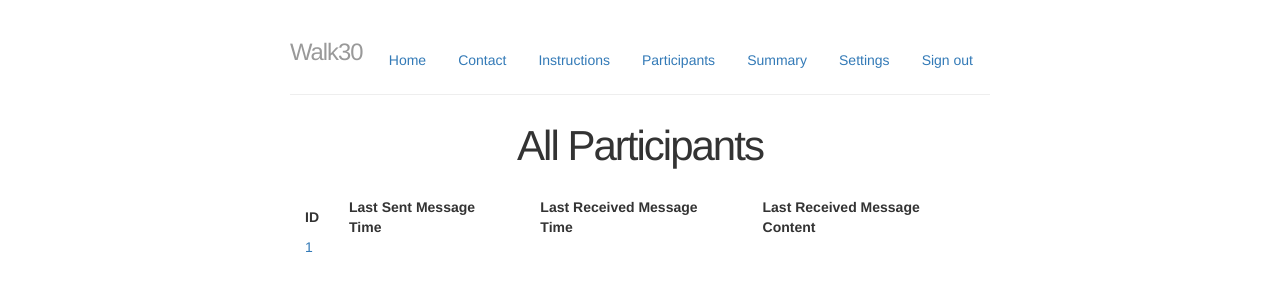
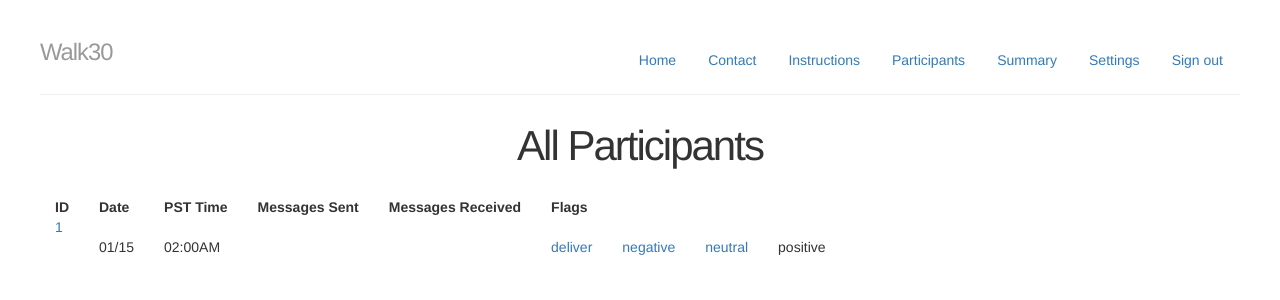
Before and after one commit to ianblu1/walk30Experiment, a Rails app: page /participants in a window 1280 px wide. Shown: the top 300 px of the page. Run offline with Rails 7, Linux system fonts and the light colour scheme; a user stored in the database is signed in; tables that the repository leaves empty hold one stand-in row (values such as "Sample post"); style sheets or scripts are compiled from the project's sources; parts of the project's set-up code (start-up, migrations or seed data) failed here and were passed over; some libraries are stand-ins or nearby versions.

Commit message:
Adds status flag to Message class, and UI elements to assign flags. Adds type to Participant class, which makes it possible to define Participant subclasses. This is convenient for enabling a RobotParticipant subclass for testing, and may be a nice way to encapsulate the timing algorithm - each could live in a separate participant subclass.

```diff
--- a/app/assets/stylesheets/custom.css.scss
+++ b/app/assets/stylesheets/custom.css.scss
@@ -56,7 +56,7 @@ body {
   /* Custom container */
   .container-narrow {
     margin: 0 auto;
-    max-width: 700px;
+    max-width: 1200px;
   }
   .container-narrow > hr {
     margin: 30px 0;
--- a/app/controllers/participants_controller.rb
+++ b/app/controllers/participants_controller.rb
@@ -37,7 +37,7 @@ class ParticipantsController < ApplicationController
   end
 
   def index
-    @participants = Participant.paginate(page: params[:page])
+    @participants = Participant.paginate  :page => params[:page], :per_page => 5, :conditions => ['status = ?', Participant::ACTIVE]
   end
 
   def show
--- a/app/models/message.rb
+++ b/app/models/message.rb
@@ -19,15 +19,21 @@ class Message < ActiveRecord::Base
   belongs_to :participant
 
   #message mediums
-  TEXT = 0
-  EMAIL = 1
-  TEST = 2
+  TEST = 0
+  TEXT = 1
+  EMAIL = 2
 
   #message status codes
   PENDING = 0
   DELIVERED = 1
   RECEIVED = 2
   FAILED = 3
+
+  #message flags
+  NEUTRAL = 0
+  POSITIVE = 1
+  NEGATIVE = 2
+
 
   validates :participant_id, presence:true
   validates :medium, presence:true
@@ -40,15 +46,23 @@ class Message < ActiveRecord::Base
 
   validates :subject, length: { maximum: 140 }, :if => :email?
 
+  before_create {|message|
+                message.sent_at = DateTime.now if message.received?
+                }
+
   def self.deliverAllPendingScheduledBeforeNow()
     i = 0
     for message in Message.find_all_by_status(PENDING)
       if message.scheduled_at.past?
-        message.deliverMessage
+        message.deliver
         i = i+1
       end
     end
     return i
+  end
+
+  def secondsSinceLastUpdate
+    DateTime.now.to_f - self.updated_at.to_f
   end
 
   def textMessage?
@@ -77,6 +91,37 @@ class Message < ActiveRecord::Base
 
   def failed?
     status==FAILED
+  end
+
+  def flagged?
+    flag
+  end
+
+  def flagPositive
+    self.flag=POSITIVE
+    self.save
+  end
+
+  def flagPositive?
+    flag==POSITIVE
+  end
+
+  def flagNegative
+    self.flag=NEGATIVE
+    self.save
+  end
+
+  def flagNegative?
+    flag==NEGATIVE
+  end
+
+  def flagNeutral
+    self.flag=NEUTRAL
+    self.save
+  end
+
+  def flagNeutral?
+    flag==NEUTRAL
   end
 
   def mediumString
@@ -117,6 +162,7 @@ class Message < ActiveRecord::Base
     else
       return self.sent_at
     end
+    return DateTime.now
   end
 
   def deliver()
@@ -131,6 +177,7 @@ class Message < ActiveRecord::Base
       end
       self.sent_at = DateTime.now
       self.save
+      self.participant.messageDelivered(self)
     elsif self.status == DELIVERED
       puts "Cannot deliver message. Message has already been delivered."
     elsif self.status == RECEIVED
@@ -140,7 +187,6 @@ class Message < ActiveRecord::Base
     end
     return delivered
   end
-
 
   protected
 
--- a/app/models/participant.rb
+++ b/app/models/participant.rb
@@ -20,8 +20,26 @@ class Participant < ActiveRecord::Base
   has_many :messages
 
   #Status values
+  PENDING = 0
   ACTIVE = 1
   TERMINATED = 2
+
+
+  before_save {|participant|
+    participant.email=Participant.formatEmail(email)
+    participant.phone=Participant.formatPhone(phone)
+    participant.status ||= 0
+  }
+
+  VALID_EMAIL_REGEX = /\A[\w+\-.]+@[a-z\d\-.]+\.[a-z]+\z/i
+  validates :email, presence:   true,
+                    format:     { with: VALID_EMAIL_REGEX },
+                    uniqueness: { case_sensitive: false }
+  VALID_PHONE_REGEX = /^[\(\)0-9\- \+\.]{10,20}$/
+  validates :phone, presence: true,
+                    format: { with: VALID_PHONE_REGEX, message: "must be a valid phone number"}
+
+  default_scope order: 'participants.created_at DESC'
 
   def activate
     if self.pending?
@@ -50,15 +68,15 @@ class Participant < ActiveRecord::Base
   end
 
   def pending?
-    self.status==nil
+    self.status%3==PENDING
   end
 
   def active?
-    self.status==ACTIVE
+    self.status%3==ACTIVE
   end
 
   def terminated?
-    self.status==TERMINATED
+    self.status%3==TERMINATED
   end
 
   def days_active
@@ -120,16 +138,24 @@ class Participant < ActiveRecord::Base
     end
   end
 
+  def unflaggedMessages
+    return self.messages.select {|message| not message.flagged?}
+  end
+
+  def messagesUnflaggedOrChangedWithinNSeconds(n)
+    return self.messages.select {|message| not message.flagged? or message.secondsSinceLastUpdate < n}
+  end
+
   def deliveredMessages
-    return self.messages.where('status = ?',Message::DELIVERED)
+    return self.messages.select {|message| message.delivered?}
   end
 
   def receivedMessages
-    return self.messages.where('status = ?',Message::RECEIVED)
+    return self.messages.select {|message| message.received?}
   end
 
   def pendingMessages
-    return self.messages.where('status = ?',Message::PENDING)
+    return self.messages.select {|message| message.pending?}
   end
 
   def testMessageWithDelayInMinutes(content,delay)
@@ -142,6 +168,15 @@ class Participant < ActiveRecord::Base
     message = self.messages.build(content:content,medium:medium,status:Message::PENDING,scheduled_at:DateTime.now)
     message.save
     return message.deliver()
+  end
+
+  def messageDelivered(message)
+    puts "Message was delivered succesfully"
+  end
+
+  def receiveMessage(content,medium)
+    message = self.messages.build(content:content,medium:medium,status:Message::RECEIVED)
+    message.save
   end
 
   def pendingMessageWithTime(content,medium,dateTime)
@@ -158,18 +193,6 @@ class Participant < ActiveRecord::Base
     return Participant.find_by_phone(Participant.formatPhone(phone))
   end
 
-  before_save { |participant| [participant.email = Participant.formatEmail(email), participant.phone =Participant.formatPhone(phone)] }
-
-  VALID_EMAIL_REGEX = /\A[\w+\-.]+@[a-z\d\-.]+\.[a-z]+\z/i
-  validates :email, presence:   true,
-                    format:     { with: VALID_EMAIL_REGEX },
-                    uniqueness: { case_sensitive: false }
-  VALID_PHONE_REGEX = /^[\(\)0-9\- \+\.]{10,20}$/
-  validates :phone, presence: true,
-                    format: { with: VALID_PHONE_REGEX, message: "must be a valid phone number"}
-
-  default_scope order: 'participants.created_at DESC'
-
   protected
   def self.formatPhone(phone)
     return phone.gsub(/\D/, '')
--- /dev/null
+++ b/app/models/robot_participant.rb
@@ -0,0 +1,6 @@
+
+class RobotParticipant < Participant
+  def messageDelivered(message)
+    self.receiveMessage("ROBOT PARTICIPANT REPLY.",message.medium)
+  end
+end
--- a/app/views/participants/_participant_admin.html.haml
+++ b/app/views/participants/_participant_admin.html.haml
@@ -1,2 +1,34 @@
-%tr
-  %td= link_to participant.id, participant
+-messagesToShow =  participant.messagesUnflaggedOrChangedWithinNSeconds(3600)
+-if 1>0
+	%tr
+		%td= link_to participant.id, participant
+		- messagesToShow.each do |message|
+			%tr
+				%td=''
+				%td= message.timeString.in_time_zone("Pacific Time (US & Canada)").strftime("%m/%d")
+				%td= message.timeString.in_time_zone("Pacific Time (US & Canada)").strftime("%I:%M%p")
+				-if message.delivered?
+					%td= message.summaryString
+				-else
+					%td= ''
+
+				-if message.received?
+					%td= message.summaryString
+				-else
+					%td= ''
+
+				-if message.pending?
+					%td= link_to "deliver", deliver_message_path(message), :method => :put
+				-else
+				- if message.flagNegative?
+					%td= "negative"
+				-else
+					%td=link_to "negative", flagNegative_message_path(message), :method => :put
+				- if message.flagNeutral?
+					%td= "neutral"
+				-else
+					%td=link_to "neutral", flagNeutral_message_path(message), :method => :put
+				- if message.flagPositive?
+					%td= "positive"
+				-else
+					%td=link_to "positive", flagPositive_message_path(message), :method => :put
--- a/app/views/participants/index.html.haml
+++ b/app/views/participants/index.html.haml
@@ -5,11 +5,12 @@
 
 
 %table{:cellspacing => "5"}
-    %thead
-        %th ID
-        %th Last Sent Message Time
-        %th Last Received Message Time
-        %th Last Received Message Content
-
-    %tbody
-        =render :partial => "participant_admin", :collection => @participants, :as => :participant
+	%thead
+		%th ID
+		%th Date
+		%th PST Time
+		%th Messages Sent
+		%th Messages Received
+		%th Flags
+	%tbody
+		=render :partial => "participant_admin", :collection => @participants, :as => :participant
--- a/app/views/participants/summary.html.haml
+++ b/app/views/participants/summary.html.haml
@@ -16,4 +16,4 @@
         %th Messages Pending
 
     %tbody
-        = render @participants
+        =render :partial => "participant", :collection => @participants, :as => :participant
--- a/config/routes.rb
+++ b/config/routes.rb
@@ -4,6 +4,8 @@ Walk30Experiment::Application.routes.draw do
   devise_scope :user do
     match "/login", to: "devise/sessions#new"
   end
+
+  resources :robot_participants, :controller => "participants", :type => "RobotParticipant"
 
   resources :participants do
     collection do
@@ -16,10 +18,13 @@ Walk30Experiment::Application.routes.draw do
     end
   end
 
-  resources :participants do
+  resources :messages do
     member do
       put :deliver
       put :reply
+      put :flagPositive
+      put :flagNegative
+      put :flagNeutral
     end
   end
 
--- /dev/null
+++ b/db/migrate/20121216222846_add_type_to_participants.rb
@@ -0,0 +1,5 @@
+class AddTypeToParticipants < ActiveRecord::Migration
+  def change
+    add_column :participants, :type, :string
+  end
+end
--- /dev/null
+++ b/db/migrate/20121216222930_add_flag_to_messages.rb
@@ -0,0 +1,5 @@
+class AddFlagToMessages < ActiveRecord::Migration
+  def change
+    add_column :messages, :flag, :integer
+  end
+end
```
Also changed, not shown: app/controllers/messages_controller.rb (+17 -2 lines), app/views/messages/_message.html.haml (+13 -0 lines), db/schema.rb, lib/tasks/sample_data.rake.
